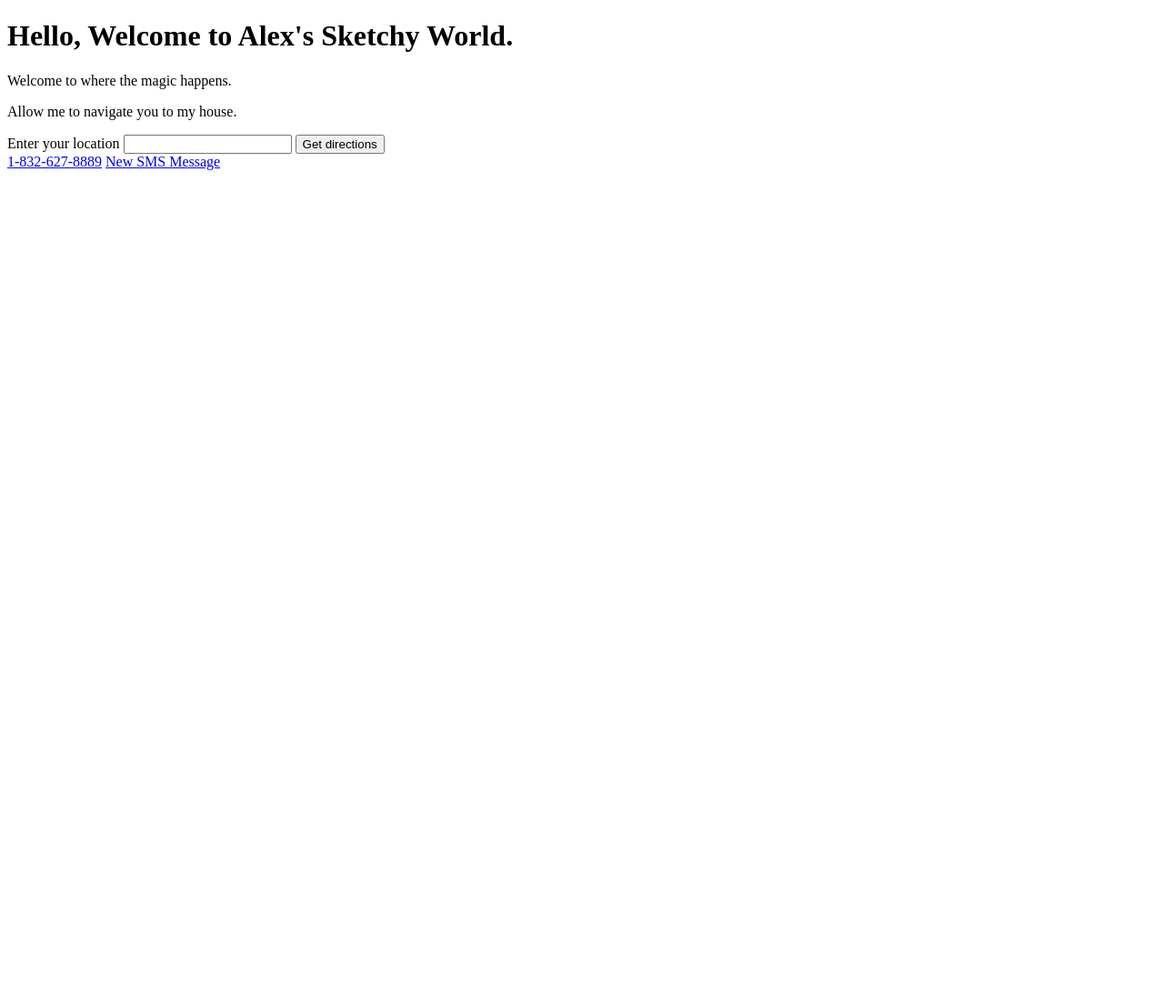
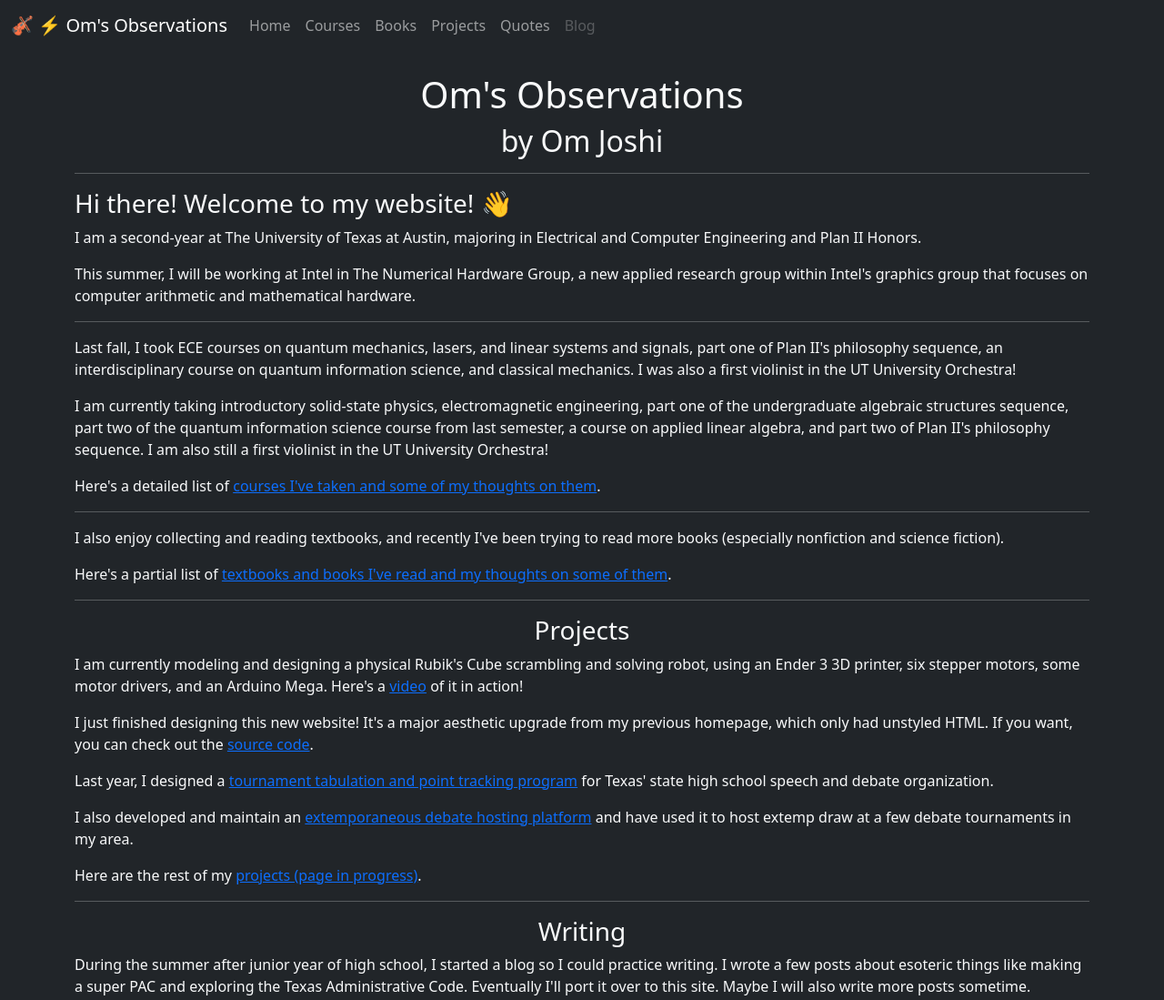
Before and after one commit to alekxoo/alekxoo.github.io, a plain HTML site: page index.html in a window 1280 px wide. Shown: the top 1099 px of the page at 91% size. Before the commit the page ends 800 px from the top, so only its background shows below. Drawn offline with nearby package versions, Linux system fonts and the light colour scheme.

Commit message:
Update index.html

```diff
--- a/index.html
+++ b/index.html
@@ -1,28 +1,102 @@
-<!DOCTYPE html>
-<script src="//cdn-5ce4a003f911c80f50818892.closte.com/script.js" async></script>
-<html>
+<!doctype html>
+<html lang='en'>
+
+
 <head>
-<meta name="viewport" content="width=device-width,initial-scale=1,maximum-scale=1,user-scalable=no">
-<meta http-equiv="X-UA-Compatible" content="IE=edge,chrome=1">
-<meta name="HandheldFriendly" content="true">
+    <meta charset='UTF-8'>
+    <meta name="viewport" content="width=device-width, initial-scale=1.0">
+    <link href="https://cdn.jsdelivr.net/npm/bootstrap@5.0.2/dist/css/bootstrap.min.css" rel="stylesheet" integrity="sha384-EVSTQN3/azprG1Anm3QDgpJLIm9Nao0Yz1ztcQTwFspd3yD65VohhpuuCOmLASjC" crossorigin="anonymous">
+    <script src="https://cdn.jsdelivr.net/npm/bootstrap@5.0.2/dist/js/bootstrap.bundle.min.js" integrity="sha384-MrcW6ZMFYlzcLA8Nl+NtUVF0sA7MsXsP1UyJoMp4YLEuNSfAP+JcXn/tWtIaxVXM" crossorigin="anonymous"></script>
+    <title>Om's Observations</title>
 </head>
 
-<body>
 
-<h1>Hello, Welcome to Alex's Sketchy World.</h1>
-<p>Welcome to where the magic happens.</p>
+<body class='bg-dark text-light'>
+<nav class='navbar navbar-expand-lg navbar-dark'>
+    <div class='container-fluid'>
+        <a class='navbar-brand' href='/'>
+            <!-- <img src='/static/icon.png' alt='' width='30' height='24'
+                class='d-inline-block align-text-top'> -->
+            🎻 ⚡ Om's Observations
+        </a>
+        <button class="navbar-toggler" type="button" data-bs-toggle="collapse" data-bs-target="#collapseNav" aria-controls="collapseNav" aria-expanded="false" aria-label="Toggle navigation">
+            <span class="navbar-toggler-icon"></span>
+        </button>
+        <div class="collapse show navbar-collapse" id="collapseNav">
+            <ul class="navbar-nav">
+                <li class="nav-item">
+                    <a class="nav-link" href="/">Home</a>
+                </li>
+                <li class="nav-item">
+                    <a class="nav-link" href="/courses/">Courses</a>
+                </li>
+                <li class="nav-item">
+                    <a class="nav-link" href="/books/">Books</a>
+                </li>
+                <li class="nav-item">
+                    <a class="nav-link" href="/projects/">Projects</a>
+                </li>
+                <li class="nav-item">
+                    <a class="nav-link" href="/quotes/">Quotes</a>
+                </li>
 
-<p>Allow me to navigate you to my house.</p>
-<form action="http://maps.google.com/maps" method="get" target="_blank">
-    <label for="saddr">Enter your location</label>
-    <input type="text" name="saddr" />
-    <input type="hidden" name="daddr" value="2300 Nueces St, Austin, TX 78705" />
-    <input type="submit" value="Get directions" />
-</form>
+                <li class="nav-item">
+                    <a class="nav-link disabled" href="#" tabindex="-1" aria-disabled="true">Blog</a>
+                </li>
+            </ul>
+        </div>
+    </div>
+</nav>
+<div class='container my-4'>
+    <h1 class='text-center'>
+        Om's Observations
+    </h1>
 
-<a href="tel:1-832-627-8889">1-832-627-8889</a>
-<a href="sms:1-832-627-8889">New SMS Message</a>
+    <h2 class="text-center">by Om Joshi</h2>
+    <hr>
+    <h3>Hi there! Welcome to my website! 👋</h3>
+    <p>I am a second-year at The University of Texas at Austin, majoring in Electrical and Computer Engineering and Plan II Honors.</p>
+    <p>This summer, I will be working at Intel in The Numerical Hardware Group, a new applied research group within Intel's graphics group that focuses on computer arithmetic and mathematical hardware.</p>
+    <hr>
+    <p>Last fall, I took ECE courses on quantum mechanics, lasers, and linear systems and signals, part one of Plan II's philosophy sequence, an interdisciplinary course on quantum information science, and classical mechanics. I was also a first violinist in the UT University Orchestra!</p>
+    <p>I am currently taking introductory solid-state physics, electromagnetic engineering, part one of the undergraduate algebraic structures sequence, part two of the quantum information science course from last semester, a course on applied linear algebra, and part two of Plan II's philosophy sequence. I am also still a first violinist in the UT University Orchestra!</p>
+    <p>Here's a detailed list of <a href="/courses/">courses I've taken and some of my thoughts on them</a>.</p>
+    <hr>
+    <p>I also enjoy collecting and reading textbooks, and recently I've been trying to read more books (especially nonfiction and science fiction).</p>
+    <p>Here's a partial list of <a href="/books/">textbooks and books I've read and my thoughts on some of them</a>.
+    <hr>
+    <h3 class="text-center">Projects</h3>
+    <p>I am currently modeling and designing a physical Rubik's Cube scrambling and solving robot, using an Ender 3 3D printer, six stepper motors, some motor drivers, and an Arduino Mega. Here's a <a href="https://youtu.be/q-_97nJyRBk">video</a> of it in action!</p>
+    <p>I just finished designing this new website! It's a major aesthetic upgrade from my previous homepage, which only had unstyled HTML. If you want, you can check out the <a href="https://github.com/omajoshi/omajoshi.com">source code</a>.</p>
+    <p>Last year, I designed a <a href="https://iqt.txfa.org">tournament tabulation and point tracking program</a> for Texas' state high school speech and debate organization.</p>
+    <p>I also developed and maintain an <a href="https://extemp.omajoshi.com">extemporaneous debate hosting platform</a> and have used it to host extemp draw at a few debate tournaments in my area.
+    <p>Here are the rest of my <a href="/projects/">projects (page in progress)</a>.</p>
+    <hr>
+    <h3 class="text-center">Writing</h3>
+    <p>During the summer after junior year of high school, I started a blog so I could practice writing. I wrote a few posts about esoteric things like making a super PAC and exploring the Texas Administrative Code. Eventually I'll port it over to this site. Maybe I will also write more posts sometime.</p>
+    <hr>
+    <h3 class="text-center">These are a Few Miscellaneous Things</h3>
+    <p>As part of my recent foray into the Star Trek anthology, I started learning the Klingon language (via Duolingo).</p>
+    <p>On weekend mornings, I enjoy going on long bike rides.</p>
+    <p>Here is a <a href="/quotes/">collection of quotes</a> that were memorable to me and that I enjoy rereading from time to time.</p>
+    <hr>
+    <h3 class="text-center">Contact Info</h3>
+    <p>How to reach me: email firstname at website.</p>
+    <hr>
+    <h3 class="text-center">Web Design</h3>
+    <p>Here are my core web design principles:</p>
+    <ul>
+        <li>Use Bootstrap</li>
+        <li>Center headings</li>
+        <li>Use &lt;hr&gt; tags to separate content</li>
+    </ul>
+    <p>I am currently NOT seeking a position as a front-end web designer.</p>
 
-
+</div>
+<script>
+    window.onload = function() {
+        document.querySelectorAll('.collapse.show').forEach((e) => {e.classList.remove('show')});
+    }
+</script>
 </body>
 </html>
```
